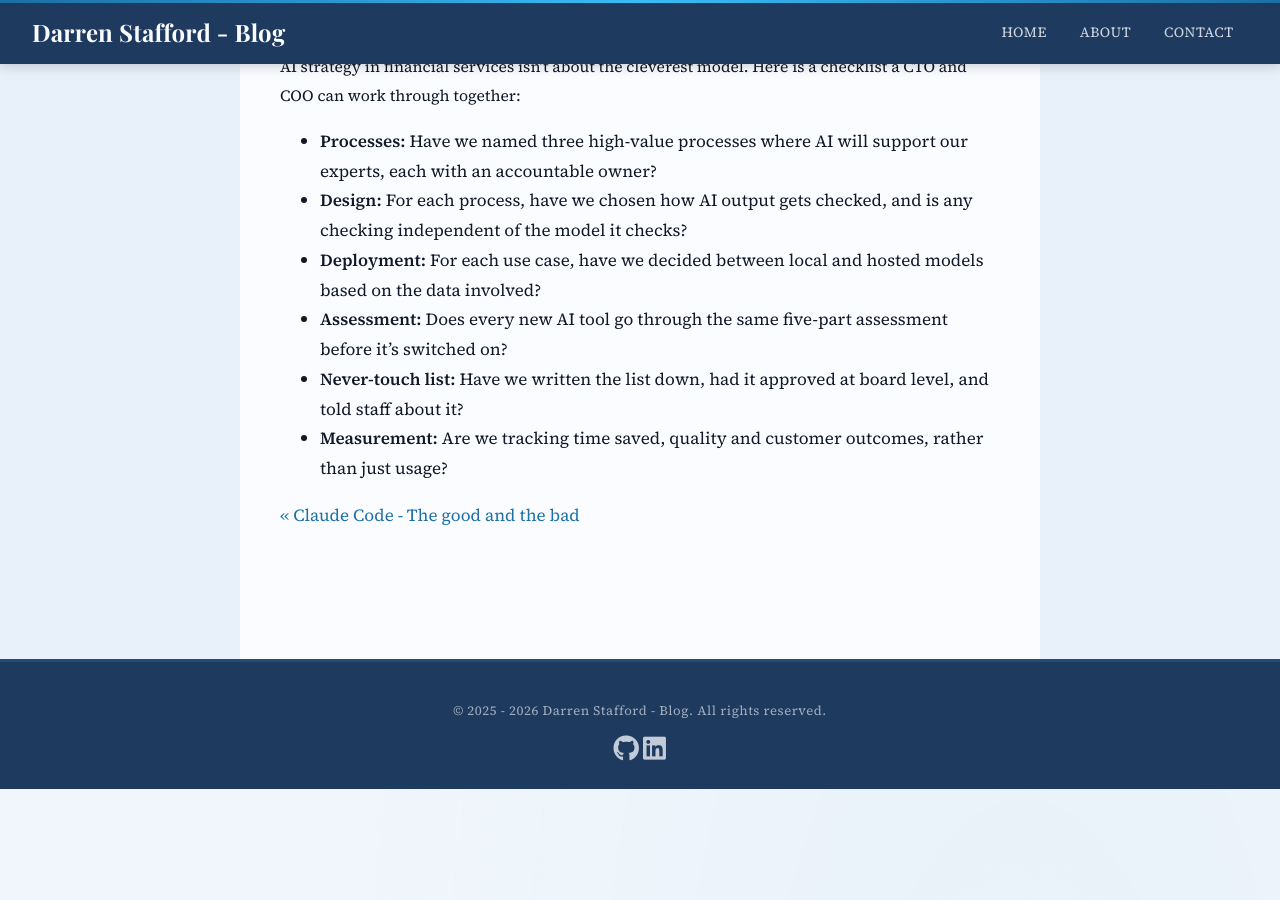
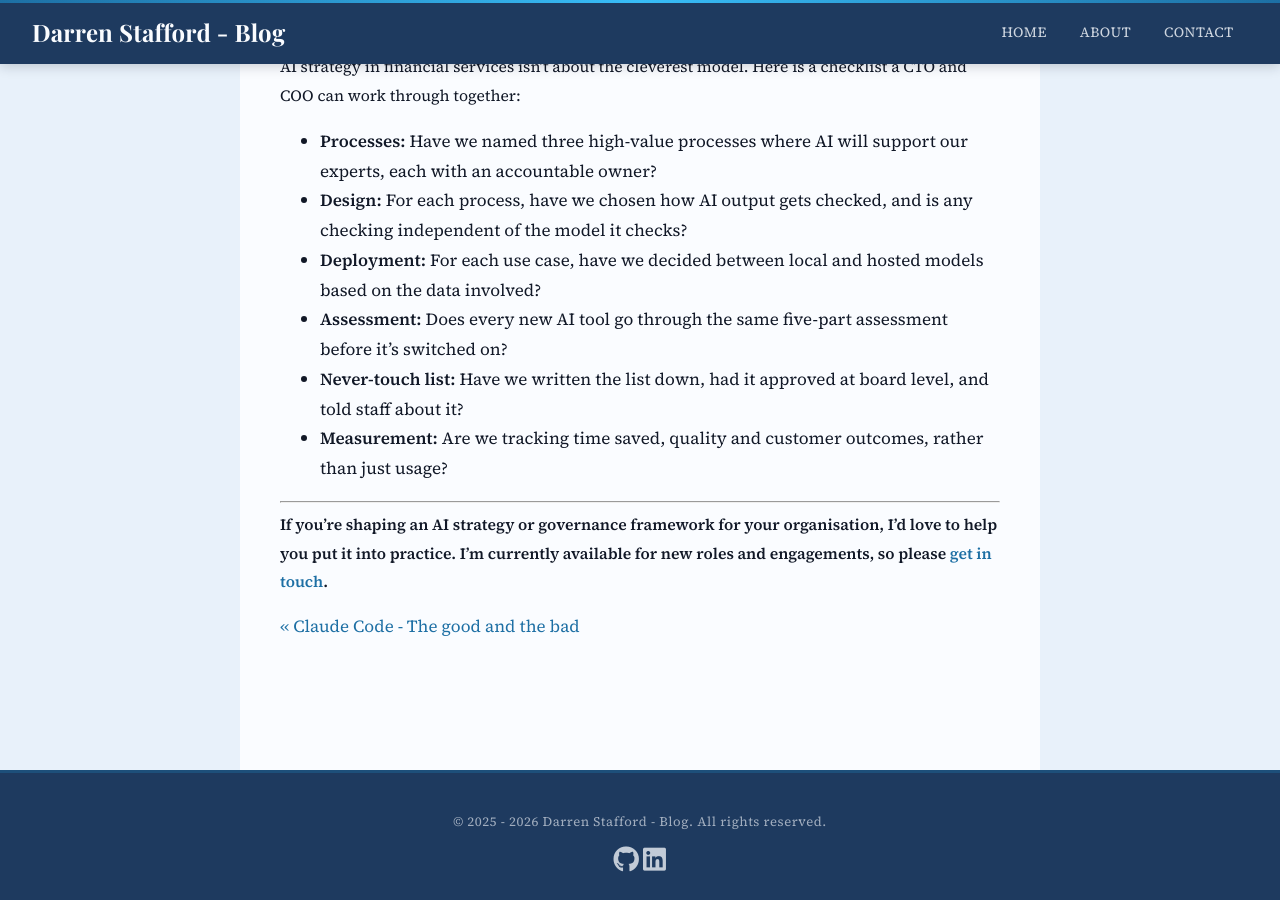
Before and after one commit to dazstaffs/blog, a Jekyll site: the page built from _posts/2026-11-04-AIStrategyForFinancialServices.md, in a window 1280 px wide and 900 px high, scrolled down 3742 px. Built offline with Jekyll 4.4.1, drawn with Linux system fonts in a browser that asks for light colours; some web fonts are replaced; comment, search, counter and statistics services are not loaded; before the commit the page ends 4531 px from its top, so only the background shows below that.

Commit message:
Add services offer to AI strategy post
Co-Authored-By: Claude Opus 5.5 <noreply@anthropic.com>

```diff
--- a/_posts/2026-11-04-AIStrategyForFinancialServices.md
+++ b/_posts/2026-11-04-AIStrategyForFinancialServices.md
@@ -96,3 +96,7 @@ AI strategy in financial services isn't about the cleverest model. Here is a che
 - **Assessment:** Does every new AI tool go through the same five-part assessment before it's switched on?
 - **Never-touch list:** Have we written the list down, had it approved at board level, and told staff about it?
 - **Measurement:** Are we tracking time saved, quality and customer outcomes, rather than just usage?
+
+---
+
+**If you're shaping an AI strategy or governance framework for your organisation, I'd love to help you put it into practice. I'm currently available for new roles and engagements, so please [get in touch]({{ site.baseurl }}/contact/).**
```
